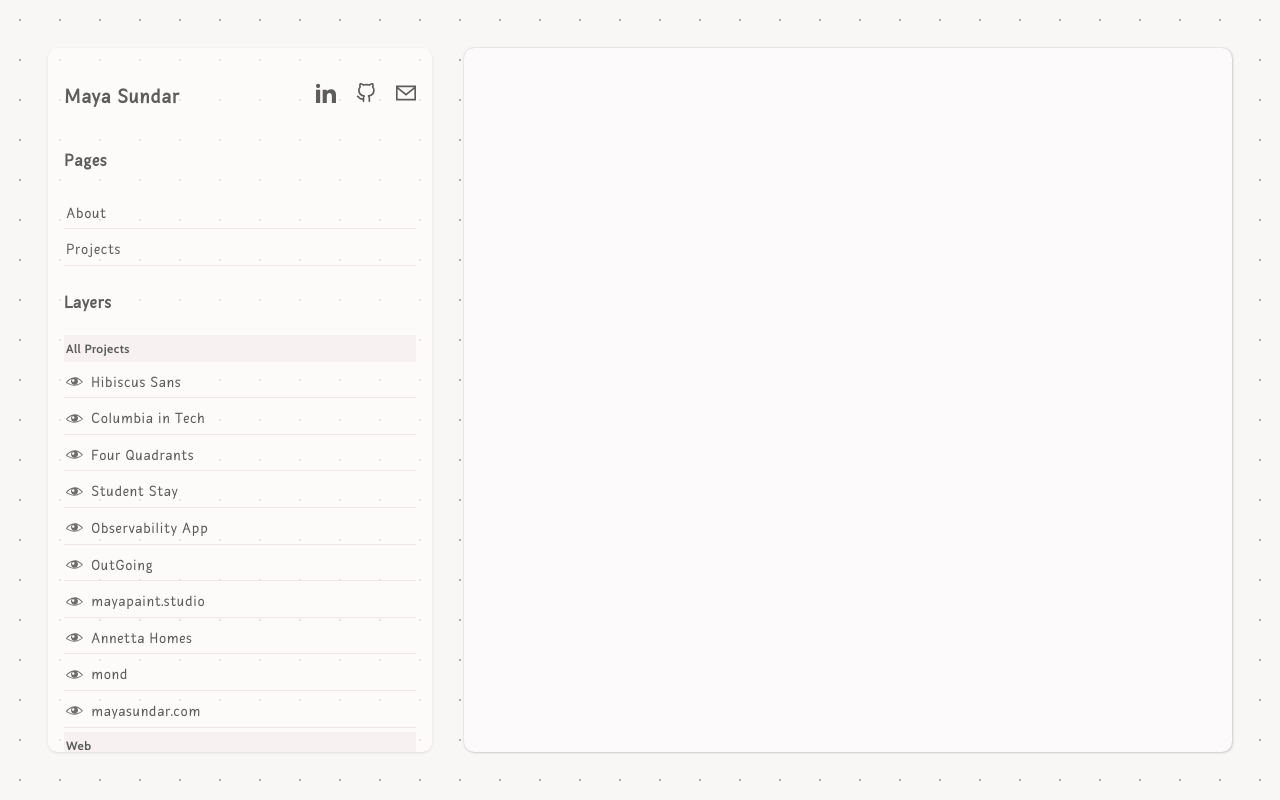
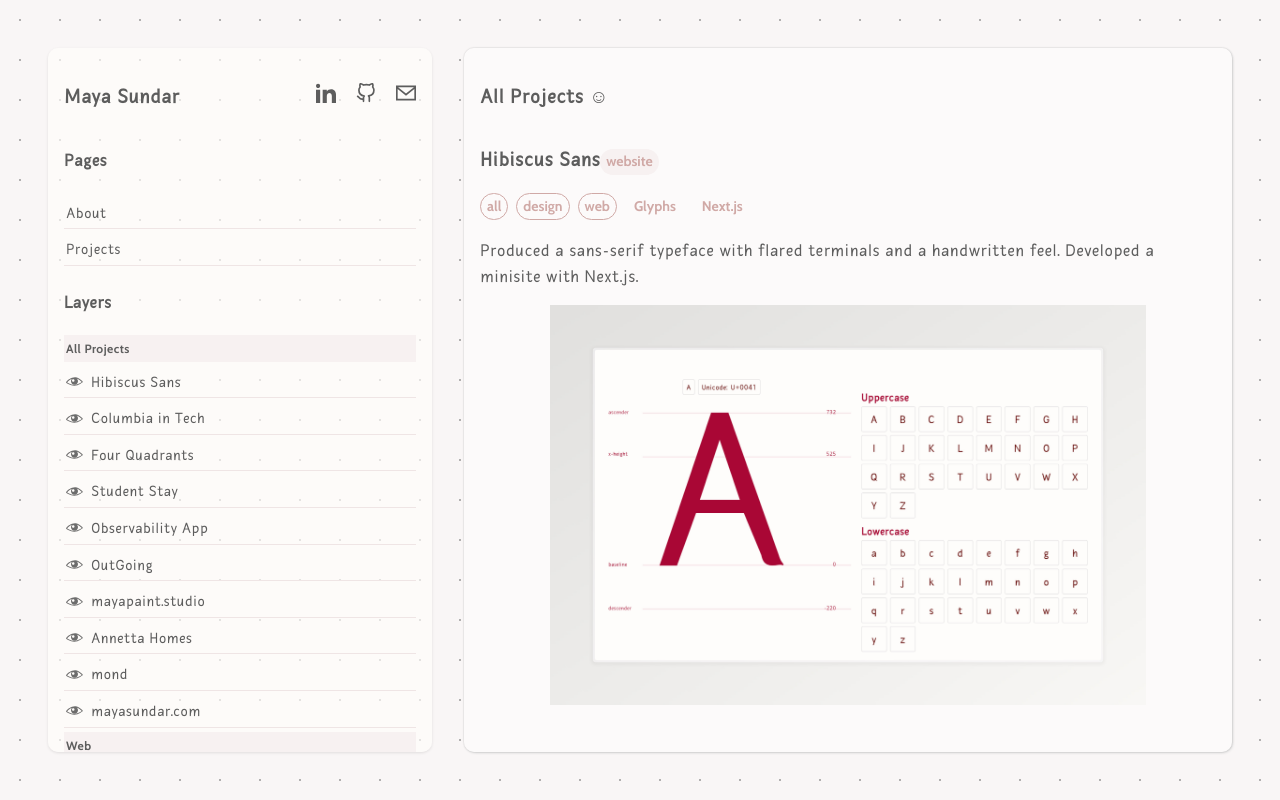
Before and after one commit to mayasundar/mayasundar.github.io, a Next.js app: page /projects in a window 1280 px wide. Built offline with nearby package versions, Linux system fonts and the light colour scheme; a web font is replaced by a local one.

Commit message:
display active group in heading

```diff
--- a/src/app/projects/list.tsx
+++ b/src/app/projects/list.tsx
@@ -4,7 +4,7 @@ import { projectsData } from "./projectData";
 import Image from "next/image";
 
 const List = () => {
-    const { visibleComponents, setActiveGroup } = useSidebar();
+    const { visibleComponents, setActiveGroup, activeGroup } = useSidebar();
     const handleTagClick = (tag: ProjectTag) => {
         const validTags: ProjectTag[] = ["all", "web", "mobile", "design", "brand"];
         if (validTags.includes(tag)) {
@@ -12,9 +12,11 @@ const List = () => {
         }
     };
 
+    const projTag = activeGroup.charAt(0).toUpperCase() + activeGroup.slice(1);
+
     return (
         <div>
-            <h3>Projects ☺&#xFE0E;</h3>
+            <h3>{projTag} Projects ☺&#xFE0E;</h3>
             <div>
                 {Object.entries(projectsData).map(
                     ([key, project]) =>
--- a/src/app/projects/page.tsx
+++ b/src/app/projects/page.tsx
@@ -2,7 +2,6 @@
 import { useEffect, useRef, useState } from "react";
 import { useSidebar } from "../../components/SidebarContext";
 import List from "@/app/projects/list";
-import Grid from "@/app/projects/grid";
 import {projectsData} from "./projectData";
 
 const Projects = () => {
@@ -49,6 +48,7 @@ const Projects = () => {
             {/*<div className="flex-grow">*/}
             {/*    {activeView === "list" ? <List /> : <Grid />}*/}
             {/*</div>*/}
+             <List/>
             </div>
     );
 };
```
